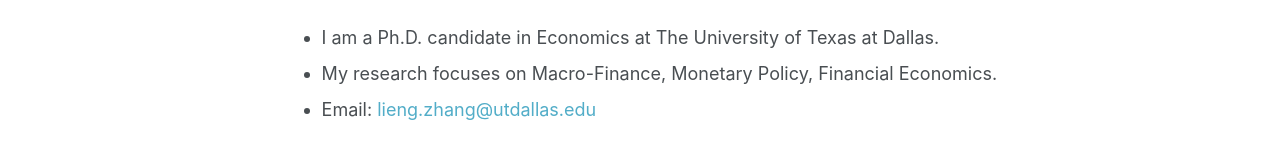
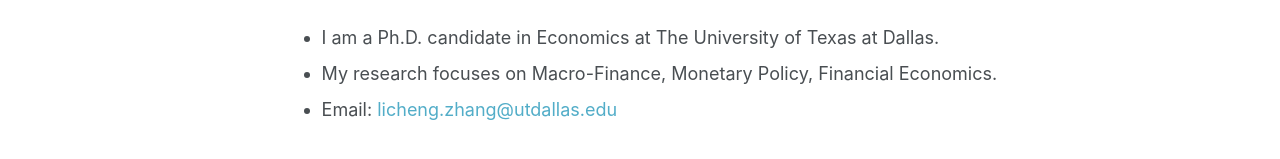
Before and after one commit to lichengzh/lichengzh.github.io, a Jekyll site: the page built from _pages/about.md, in a window 1280 px wide. Shown: the part 521-680 px from the top of the page. Built offline with Jekyll 4.4.1, drawn with Linux system fonts in a browser that asks for light colours.

Commit message:
Update about.md

```diff
--- a/_pages/about.md
+++ b/_pages/about.md
@@ -15,4 +15,4 @@ redirect_from:
 # About Me
 * I am a Ph.D. candidate in Economics at The University of Texas at Dallas.
 * My research focuses on Macro-Finance, Monetary Policy, Financial Economics.
-* Email: [lieng.zhang@utdallas.edu](mailto:lieng.zhang@utdallas.edu)
+* Email: [licheng.zhang@utdallas.edu](mailto:licheng.zhang@utdallas.edu)
```
